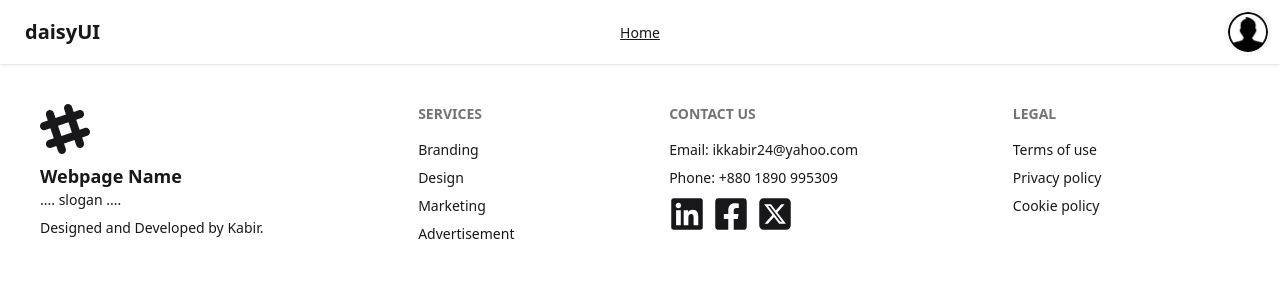
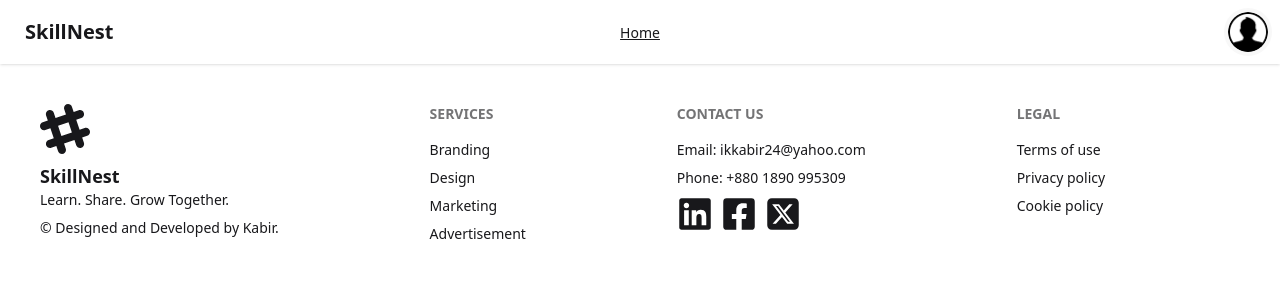
Before and after one commit to ikkabir24/client-assignment-10-1190, a React (Vite) app: page / in a window 1280 px wide. Shown: the top 300 px of the page. Built offline with nearby package versions, Linux system fonts and the light colour scheme; no server answers.

Commit message:
basic project set up env and firebase

```diff
--- a/src/Components/Footer/Footer.jsx
+++ b/src/Components/Footer/Footer.jsx
@@ -19,11 +19,11 @@ const Footer = () => {
                         d="M22.672 15.226l-2.432.811.841 2.515c.33 1.019-.209 2.127-1.23 2.456-1.15.325-2.148-.321-2.463-1.226l-.84-2.518-5.013 1.677.84 2.517c.391 1.203-.434 2.542-1.831 2.542-.88 0-1.601-.564-1.86-1.314l-.842-2.516-2.431.809c-1.135.328-2.145-.317-2.463-1.229-.329-1.018.211-2.127 1.231-2.456l2.432-.809-1.621-4.823-2.432.808c-1.355.384-2.558-.59-2.558-1.839 0-.817.509-1.582 1.327-1.846l2.433-.809-.842-2.515c-.33-1.02.211-2.129 1.232-2.458 1.02-.329 2.13.209 2.461 1.229l.842 2.515 5.011-1.677-.839-2.517c-.403-1.238.484-2.553 1.843-2.553.819 0 1.585.509 1.85 1.326l.841 2.517 2.431-.81c1.02-.33 2.131.211 2.461 1.229.332 1.018-.21 2.126-1.23 2.456l-2.433.809 1.622 4.823 2.433-.809c1.242-.401 2.557.484 2.557 1.838 0 .819-.51 1.583-1.328 1.847m-8.992-6.428l-5.01 1.675 1.619 4.828 5.011-1.674-1.62-4.829z"></path>
                 </svg>
                 <p>
-                    <span className='text-lg font-semibold'>Webpage Name</span>
+                    <span className='text-lg font-semibold'>SkillNest</span>
                     <br />
-                    .... slogan ....
+                    Learn. Share. Grow Together.
                 </p>
-                <p>Designed and Developed by Kabir.</p>
+                <p>© Designed and Developed by Kabir.</p>
             </aside>
             <nav>
                 <h6 className="footer-title">Services</h6>
--- a/src/Components/Navbar/Navbar.jsx
+++ b/src/Components/Navbar/Navbar.jsx
@@ -37,7 +37,7 @@ const Navbar = () => {
                         {links}
                     </ul>
                 </div>
-                <a className="btn btn-ghost text-xl">daisyUI</a>
+                <a className="btn btn-ghost text-xl">SkillNest</a>
             </div>
             <div className="navbar-center hidden lg:flex">
                 <ul className="menu menu-horizontal px-1">
```
